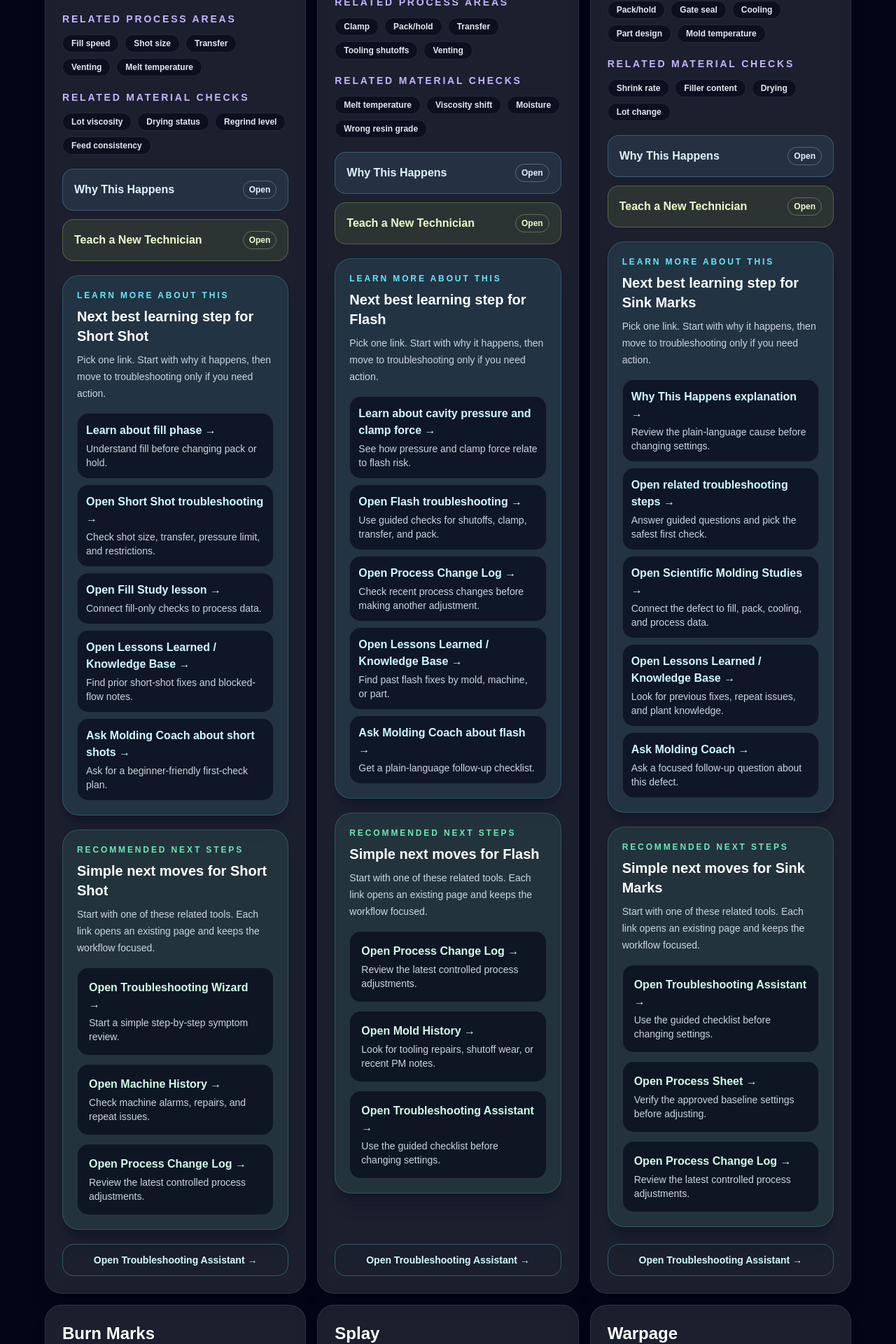
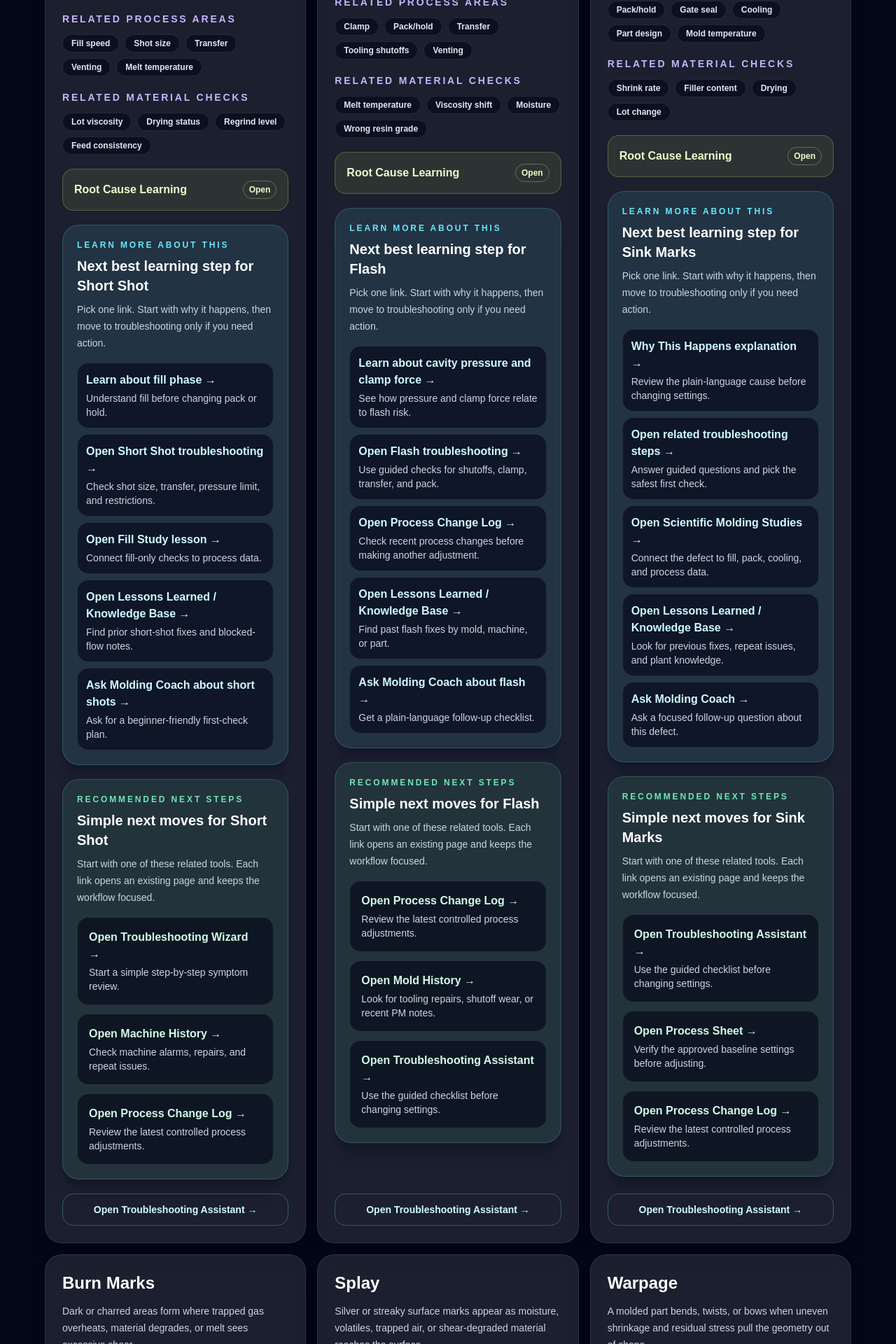
Before and after one commit to scottgraham2882-collab/molding-mentor-ai, a Next.js app: page /defects in a window 1280 px wide. Shown: the part 1180-3100 px from the top of the page at 70% size. Built offline with nearby package versions, Linux system fonts and the light colour scheme.

Commit message:
Improve defect root cause learning

```diff
--- a/components/DefectEducationPanels.tsx
+++ b/components/DefectEducationPanels.tsx
@@ -1,3 +1,5 @@
+import Link from "next/link";
+
 import type { DefectGuide } from "../lib/defect-data";
 
 type DefectEducationPanelsProps = {
@@ -5,68 +7,88 @@ type DefectEducationPanelsProps = {
   compact?: boolean;
 };
 
+const majorDefectSlugs = new Set([
+  "flash",
+  "short-shot",
+  "splay",
+  "burn-marks",
+  "warpage",
+  "sink-marks",
+  "voids",
+  "weld-lines",
+  "jetting",
+  "gate-blush",
+]);
+
+const coreToolLinks = [
+  { label: "Troubleshooting Wizard", href: "/troubleshooting" },
+  { label: "Photo Analysis", href: "/photo-analysis" },
+  { label: "AI Coach", href: "/coach" },
+  { label: "Knowledge Search", href: "/knowledge-search" },
+];
+
+const lessonLinksByDefect: Record<string, { label: string; href: string }[]> = {
+  flash: [{ label: "Clamp Tonnage Calculator", href: "/calculators/clamp-tonnage" }, { label: "Scientific Molding Studies", href: "/scientific-molding/studies" }],
+  "short-shot": [{ label: "Decoupled Molding Lesson", href: "/lessons/decoupled-molding-1" }, { label: "Scientific Molding Studies", href: "/scientific-molding/studies" }],
+  splay: [{ label: "Resin Drying Guide", href: "/materials/resin-drying" }, { label: "Material Troubleshooter", href: "/materials/troubleshooter" }],
+  "burn-marks": [{ label: "Scientific Molding Studies", href: "/scientific-molding/studies" }],
+  warpage: [{ label: "Process Window Lesson", href: "/lessons/process-window" }, { label: "Scientific Molding Studies", href: "/scientific-molding/studies" }],
+  "sink-marks": [{ label: "Gate Seal Lesson", href: "/lessons/gate-seal-study" }, { label: "Scientific Molding Studies", href: "/scientific-molding/studies" }],
+  voids: [{ label: "Gate Seal Lesson", href: "/lessons/gate-seal-study" }, { label: "Resin Drying Guide", href: "/materials/resin-drying" }],
+  "weld-lines": [{ label: "Scientific Molding Studies", href: "/scientific-molding/studies" }],
+  jetting: [{ label: "Decoupled Molding Lesson", href: "/lessons/decoupled-molding-1" }],
+  "gate-blush": [{ label: "Decoupled Molding Lesson", href: "/lessons/decoupled-molding-1" }, { label: "Scientific Molding Studies", href: "/scientific-molding/studies" }],
+};
+
 export function DefectEducationPanels({ defect, compact = false }: DefectEducationPanelsProps) {
-  if (!defect.whyThisHappens && !defect.teachNewTechnician?.length) {
+  if (!majorDefectSlugs.has(defect.slug) && !defect.whyThisHappens && !defect.teachNewTechnician?.length) {
     return null;
   }
 
+  const why = defect.whyThisHappens;
+  const wrongFixes = why ? [...why.misconceptions, ...why.ineffectiveFirstTries] : defect.actions.slice(0, 2).map((action) => `Changing settings before proving: ${action.toLowerCase()}`);
+  const technicianTips = defect.teachNewTechnician?.length ? defect.teachNewTechnician : why?.technicianFirstLooks ?? defect.checkFirst;
+  const relatedTools = [...coreToolLinks, ...(lessonLinksByDefect[defect.slug] ?? [{ label: "Scientific Molding Lessons", href: "/lessons" }])];
+
   return (
-    <div className="space-y-3">
-      {defect.whyThisHappens ? (
-        <details className="group rounded-2xl border border-sky-300/25 bg-sky-300/10 p-4 open:border-sky-200/50">
-          <summary className="flex cursor-pointer list-none items-center justify-between gap-3 text-left font-black text-sky-100">
-            <span>Why This Happens</span>
-            <span className="rounded-full border border-sky-200/30 px-2 py-1 text-xs text-sky-100 group-open:hidden">Open</span>
-            <span className="hidden rounded-full border border-sky-200/30 px-2 py-1 text-xs text-sky-100 group-open:inline">Close</span>
-          </summary>
-          <div className="mt-4 space-y-4 text-sm leading-6 text-slate-200">
-            <EducationText title="Simple explanation" body={defect.whyThisHappens.simple} />
-            <EducationText title="Scientific molding explanation" body={defect.whyThisHappens.scientific} />
-            <EducationList title="Common misconceptions" items={defect.whyThisHappens.misconceptions} />
-            <EducationList title="What operators often try first that doesn't work" items={defect.whyThisHappens.ineffectiveFirstTries} />
-            <EducationList title="What experienced process technicians look at first" items={defect.whyThisHappens.technicianFirstLooks} />
-          </div>
-        </details>
-      ) : null}
+    <details className="group rounded-2xl border border-lime-300/25 bg-lime-300/10 p-4 open:border-lime-200/50" open={!compact}>
+      <summary className="flex cursor-pointer list-none items-center justify-between gap-3 text-left font-black text-lime-100">
+        <span>Root Cause Learning</span>
+        <span className="rounded-full border border-lime-200/30 px-2 py-1 text-xs text-lime-100 group-open:hidden">Open</span>
+        <span className="hidden rounded-full border border-lime-200/30 px-2 py-1 text-xs text-lime-100 group-open:inline">Close</span>
+      </summary>
 
-      {defect.teachNewTechnician?.length ? (
-        <details className="group rounded-2xl border border-lime-300/25 bg-lime-300/10 p-4 open:border-lime-200/50" open={!compact}>
-          <summary className="flex cursor-pointer list-none items-center justify-between gap-3 text-left font-black text-lime-100">
-            <span>Teach a New Technician</span>
-            <span className="rounded-full border border-lime-200/30 px-2 py-1 text-xs text-lime-100 group-open:hidden">Open</span>
-            <span className="hidden rounded-full border border-lime-200/30 px-2 py-1 text-xs text-lime-100 group-open:inline">Close</span>
-          </summary>
-          <ul className="mt-4 space-y-2 text-sm leading-6 text-slate-200">
-            {defect.teachNewTechnician.map((lesson) => (
-              <li key={lesson} className="flex gap-3">
-                <span className="mt-2 h-2 w-2 shrink-0 rounded-full bg-lime-300" />
-                <span>{lesson}</span>
-              </li>
-            ))}
-          </ul>
-        </details>
-      ) : null}
-    </div>
+      <div className="mt-4 space-y-4 text-sm leading-6 text-slate-200">
+        <EducationText title="1. What it looks like" body={defect.description} />
+        <EducationText title="2. Why it happens" body={why?.simple ?? defect.causes[0]} />
+        {why?.scientific ? <EducationText title="Scientific molding view" body={why.scientific} /> : null}
+        <EducationList title="3. What to check first" items={defect.checkFirst} accent="bg-amber-300" />
+        <EducationList title="4. What not to change first" items={why?.ineffectiveFirstTries ?? ["Do not make a big setting change until you know where the defect starts.", "Do not change several knobs at once."]} accent="bg-rose-300" />
+        <EducationList title="5. Common wrong fixes" items={wrongFixes} accent="bg-orange-300" />
+        <EducationList title="6. Experienced tech tip" items={technicianTips} accent="bg-lime-300" />
+        <RelatedTools links={relatedTools} />
+      </div>
+    </details>
   );
 }
 
 function EducationText({ title, body }: { title: string; body: string }) {
   return (
     <section>
-      <h4 className="text-xs font-black uppercase tracking-[0.18em] text-sky-200">{title}</h4>
+      <h4 className="text-xs font-black uppercase tracking-[0.18em] text-lime-200">{title}</h4>
       <p className="mt-1 text-slate-100">{body}</p>
     </section>
   );
 }
 
-function EducationList({ title, items }: { title: string; items: string[] }) {
+function EducationList({ title, items, accent }: { title: string; items: string[]; accent: string }) {
   return (
     <section>
-      <h4 className="text-xs font-black uppercase tracking-[0.18em] text-sky-200">{title}</h4>
+      <h4 className="text-xs font-black uppercase tracking-[0.18em] text-lime-200">{title}</h4>
       <ul className="mt-2 space-y-1">
         {items.map((item) => (
           <li key={item} className="flex gap-2">
-            <span className="mt-2 h-1.5 w-1.5 shrink-0 rounded-full bg-sky-300" />
+            <span className={`mt-2 h-1.5 w-1.5 shrink-0 rounded-full ${accent}`} />
             <span>{item}</span>
           </li>
         ))}
@@ -74,3 +96,18 @@ function EducationList({ title, items }: { title: string; items: string[] }) {
     </section>
   );
 }
+
+function RelatedTools({ links }: { links: { label: string; href: string }[] }) {
+  return (
+    <section>
+      <h4 className="text-xs font-black uppercase tracking-[0.18em] text-lime-200">7. Related tools</h4>
+      <div className="mt-3 grid gap-2 sm:grid-cols-2">
+        {links.map((link) => (
+          <Link key={`${link.href}-${link.label}`} href={link.href} className="rounded-2xl border border-lime-200/20 bg-slate-950/50 px-3 py-2 text-center text-xs font-black text-lime-50 transition hover:border-lime-100 hover:bg-lime-300/10">
+            {link.label} →
+          </Link>
+        ))}
+      </div>
+    </section>
+  );
+}
--- a/lib/defect-data.ts
+++ b/lib/defect-data.ts
@@ -135,6 +135,14 @@ export const defectGuides: DefectGuide[] = [
     actions: ["Slow the initial injection speed or use a staged fill profile.", "Raise mold or melt temperature within the approved range.", "Review gate redesign, tab gate, or impingement options with tooling."],
     processAreas: ["Gate design", "Fill speed", "Melt temperature", "Mold temperature", "Flow front"],
     materialChecks: ["Viscosity", "Drying", "Cold material", "Colorant shear sensitivity"],
+    whyThisHappens: {
+      simple: "Melt shoots out like a rope instead of spreading smoothly across the steel.",
+      scientific: "A fast, unsupported melt stream cools on itself before it wets the cavity wall and bonds into the flow front.",
+      misconceptions: ["Jetting is always a material problem.", "More speed will smooth out every gate mark."],
+      ineffectiveFirstTries: ["Raising pack pressure after the rope mark is already formed.", "Changing every heat zone before checking the gate and first-stage speed."],
+      technicianFirstLooks: ["Gate direction, gate size, and whether the mark starts at the gate.", "Initial injection speed and whether melt impinges on a wall."],
+    },
+    teachNewTechnician: ["Jetting starts at the gate, so start your thinking there.", "The first part of fill sets the surface pattern.", "Slow the launch before chasing pack or hold.", "A gate that shoots into open space may need tooling help."],
   },
   {
     name: "Weld Lines",
@@ -213,7 +221,24 @@ export const defectGuides: DefectGuide[] = [
     materialChecks: ["Shrink rate", "Lubricants", "Mold release", "Filler abrasion"],
   },
   { name: "Ejector Pin Marks", slug: "ejector-pin-marks", description: "Raised, shiny, white, or depressed circles appear where ejector pins push the part out of the mold.", causes: ["Ejection force is high because the part is sticking or too hot.", "Ejector pins are uneven, damaged, undersized, or poorly located.", "Pack pressure or cooling imbalance creates stress at pin locations."], checkFirst: ["Inspect ejector pin height, condition, location, and witness marks.", "Check cooling time, part temperature, sticking, and pack pressure."], actions: ["Correct sticking and balance ejection speed/stroke.", "Increase cooling or reduce pack if the process is overpacked.", "Repair, polish, resize, or relocate ejector pins with tooling."], processAreas: ["Ejection", "Cooling", "Pack/hold", "Tooling", "Part design"], materialChecks: ["Shrink rate", "Mold release", "Filler content", "Stress whitening tendency"] },
-  { name: "Gate Blush", slug: "gate-blush", description: "A hazy, white, or dull halo appears around the gate from shear, stress, cold slugging, or gate freeze effects.", causes: ["Excessive shear through a small or restrictive gate.", "High injection speed, cold material, or cold mold near the gate.", "Gate design or vestige creates localized stress."], checkFirst: ["Confirm blush starts at the gate and compare gate size, temperature, and first-stage speed.", "Check material drying and colorant compatibility."], actions: ["Reduce initial injection speed or gate shear.", "Raise melt/mold temperature within approved limits.", "Review gate size, land, cold slug, or vestige improvements."], processAreas: ["Gate design", "Fill speed", "Shear", "Melt temperature", "Mold temperature"], materialChecks: ["Moisture", "Colorant", "Stress whitening", "Cold pellets"] },
+  {
+    name: "Gate Blush",
+    slug: "gate-blush",
+    description: "A hazy, white, or dull halo appears around the gate from shear, stress, cold slugging, or gate freeze effects.",
+    causes: ["Excessive shear through a small or restrictive gate.", "High injection speed, cold material, or cold mold near the gate.", "Gate design or vestige creates localized stress."],
+    checkFirst: ["Confirm blush starts at the gate and compare gate size, temperature, and first-stage speed.", "Check material drying and colorant compatibility."],
+    actions: ["Reduce initial injection speed or gate shear.", "Raise melt/mold temperature within approved limits.", "Review gate size, land, cold slug, or vestige improvements."],
+    processAreas: ["Gate design", "Fill speed", "Shear", "Melt temperature", "Mold temperature"],
+    materialChecks: ["Moisture", "Colorant", "Stress whitening", "Cold pellets"],
+    whyThisHappens: {
+      simple: "Plastic gets stressed or chilled right as it enters the cavity.",
+      scientific: "High gate shear, cold material, or localized freeze-off creates orientation and stress whitening near the gate.",
+      misconceptions: ["Gate blush is always wet material.", "More pack pressure will erase the halo."],
+      ineffectiveFirstTries: ["Increasing hold pressure before reducing gate shear.", "Ignoring gate condition, cold slug, or first-stage speed."],
+      technicianFirstLooks: ["Whether the halo begins exactly at the gate.", "Gate restriction, initial speed, melt temperature, mold temperature, and drying."],
+    },
+    teachNewTechnician: ["If the mark circles the gate, think gate shear first.", "Small gates can make good plastic look bad.", "Change launch speed before changing pack.", "Check cold slug and material drying before blaming color."],
+  },
   { name: "Stringing", slug: "stringing", description: "Thin strands of plastic remain at the nozzle, sprue, hot-runner tip, or gate after mold open or part removal.", causes: ["Nozzle or hot-runner tip is too hot.", "Decompression, suck-back, or valve-gate timing is incorrect.", "Material has low viscosity, moisture, or excessive melt temperature."], checkFirst: ["Observe whether strings come from nozzle, sprue, gate, or hot-runner drops.", "Check nozzle/tip temperatures, decompression, and valve-gate timing."], actions: ["Lower nozzle or hot-tip temperature in small steps.", "Adjust decompression, sprue break, or valve-gate close timing.", "Verify drying and reduce melt temperature if material is too fluid."], processAreas: ["Nozzle", "Hot runner", "Decompression", "Melt temperature", "Gate timing"], materialChecks: ["Moisture", "Melt flow", "Additives", "Drying"] },
   { name: "Overpacking", slug: "overpacking", description: "The part is forced with too much hold pressure or time, causing high weight, flash, stress, sticking, or dimensional oversize.", causes: ["Pack pressure, pack time, or transfer position is too aggressive.", "Gate remains open longer than expected.", "Process compensates for another issue with excessive pressure."], checkFirst: ["Compare part weight, dimensions, cushion, transfer, pack pressure, and gate seal study.", "Look for flash, stress whitening, sticking, and high ejection force."], actions: ["Reduce pack pressure/time or transfer earlier in controlled steps.", "Use gate seal data to avoid packing after the gate is frozen.", "Fix tooling or fill restrictions instead of masking them with pack."], processAreas: ["Pack/hold", "Transfer", "Gate seal", "Clamp", "Ejection"], materialChecks: ["Shrink rate", "Viscosity", "Lot change", "Stress sensitivity"] },
   { name: "Underpacking", slug: "underpacking", description: "The part receives too little hold pressure or time, causing low weight, sink, voids, weak features, or dimensional undersize.", causes: ["Pack pressure/time is too low or transfer is too early.", "Gate freezes before pressure reaches thick sections.", "Cushion, check ring, or material feed is inconsistent."], checkFirst: ["Trend part weight, cushion, transfer, pack pressure/time, and gate seal evidence.", "Inspect for sinks, voids, weak bosses, and undersize dimensions."], actions: ["Increase pack pressure/time until part weight stabilizes at gate seal.", "Correct cushion or check-ring variation.", "Improve gate size, cooling, or thick-section design if pressure cannot reach the area."], processAreas: ["Pack/hold", "Gate seal", "Transfer", "Cushion", "Part weight"], materialChecks: ["Viscosity", "Drying", "Regrind", "Shrink rate"] },
```
